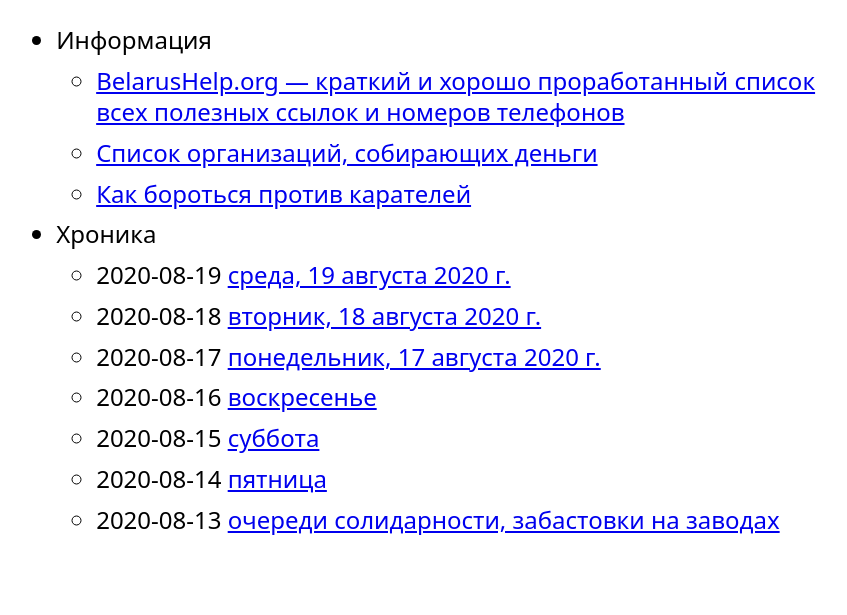
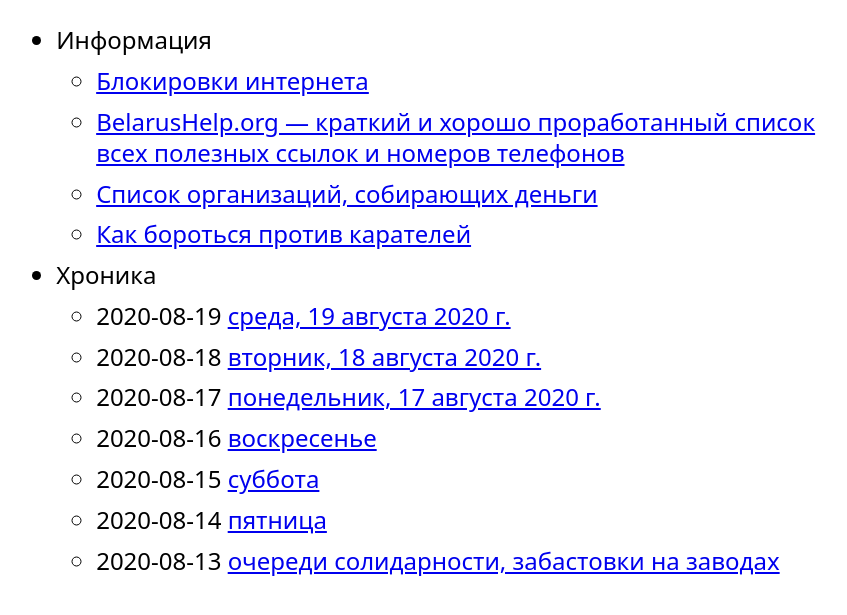
Before and after one commit to free-belarus/info, a Jekyll site: the page built from index.md, in a window 1280 px wide. Shown: the top 615 px of the page, without its empty margins (212-1059 px from the left). Built offline with Jekyll 4.4.1, drawn with Linux system fonts in a browser that asks for light colours.

```diff
--- a/_data/menu.yml
+++ b/_data/menu.yml
@@ -2,6 +2,8 @@ entries:
   - title: Информация
     url: false
     entries:
+      - title: Блокировки интернета
+        url: docs/free-internet
       - title: BelarusHelp.org — краткий и хорошо проработанный список всех полезных ссылок и номеров телефонов
         url: docs/belarushelp-org
       - title: Список организаций, собирающих деньги
```
